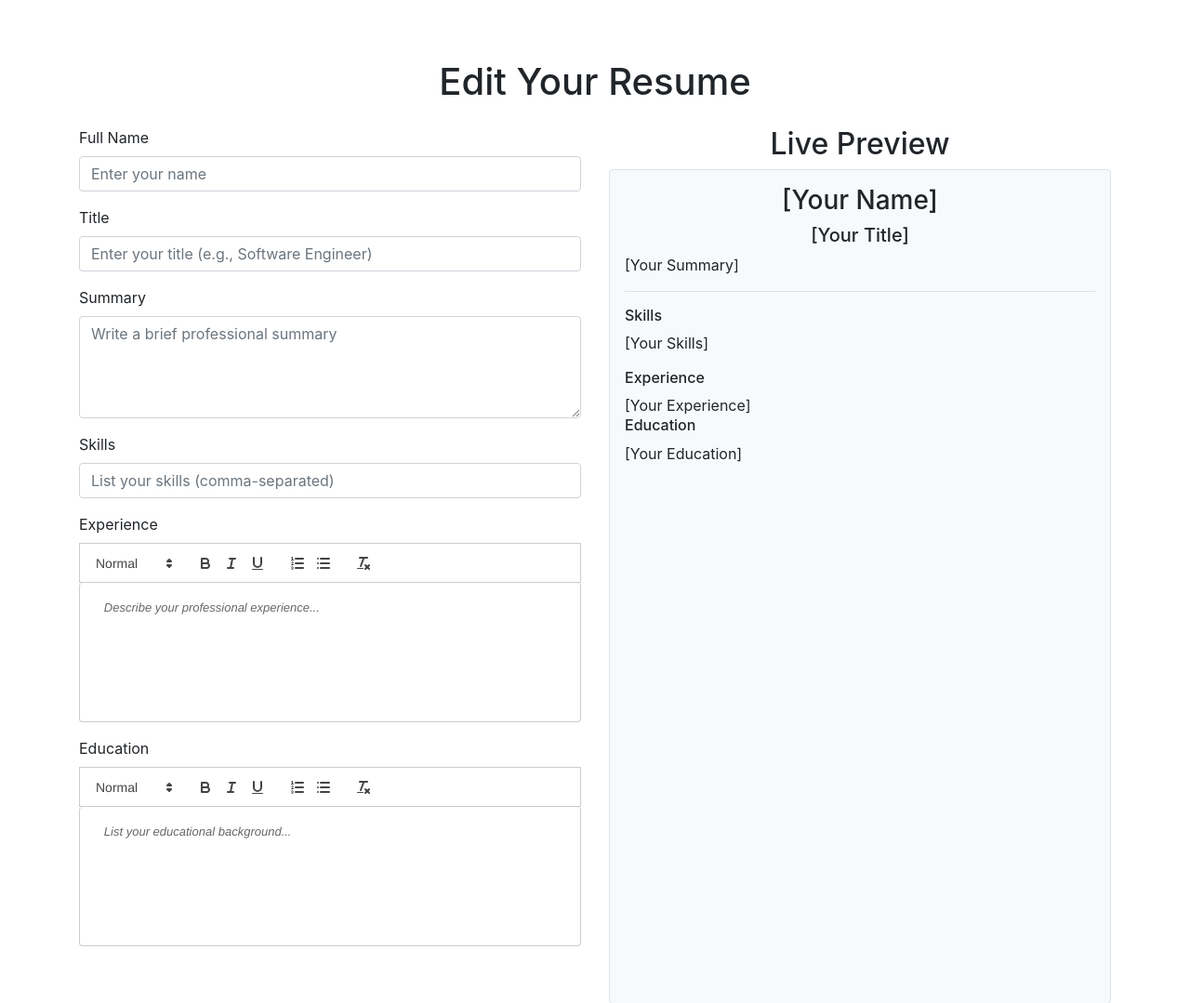
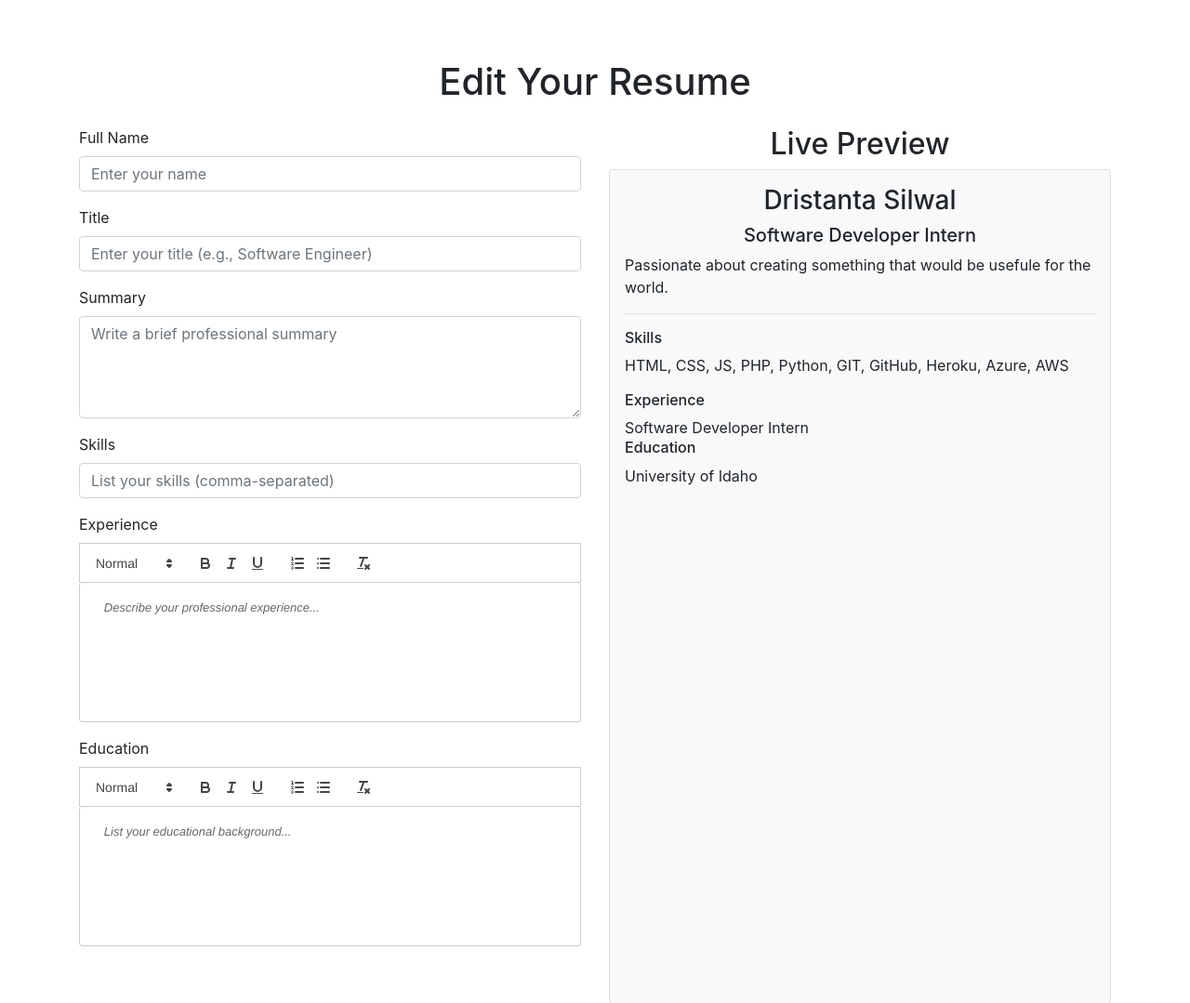
Before and after one commit to dristanta-silwal/CS-360, a PHP site: page /resume_editor.php in a window 1280 px wide. Shown: the part 56-1135 px from the top of the page at 93% size. Run offline with PHP 8.4, Linux system fonts and the light colour scheme; some libraries are stand-ins or nearby versions.

Commit message:
resume editor changed

```diff
--- a/resume_editor.php
+++ b/resume_editor.php
@@ -51,16 +51,16 @@
             <div class="col-md-6 mb-5">
                 <h2 class="text-center">Live Preview</h2>
                 <div id="resumePreview" class="p-3 border rounded bg-light">
-                    <h3 id="previewName" class="text-center">[Your Name]</h3>
-                    <h5 id="previewTitle" class="text-center">[Your Title]</h5>
-                    <p id="previewSummary">[Your Summary]</p>
+                    <h3 id="previewName" class="text-center">Dristanta Silwal</h3>
+                    <h5 id="previewTitle" class="text-center">Software Developer Intern</h5>
+                    <p id="previewSummary">Passionate about creating something that would be usefule for the world.</p>
                     <hr>
                     <h6>Skills</h6>
-                    <p id="previewSkills">[Your Skills]</p>
+                    <p id="previewSkills">HTML, CSS, JS, PHP, Python, GIT, GitHub, Heroku, Azure, AWS</p>
                     <h6>Experience</h6>
-                    <div id="previewExperience">[Your Experience]</div>
+                    <div id="previewExperience">Software Developer Intern</div>
                     <h6>Education</h6>
-                    <div id="previewEducation">[Your Education]</div>
+                    <div id="previewEducation">University of Idaho</div>
                 </div>
             </div>
         </div>
```
